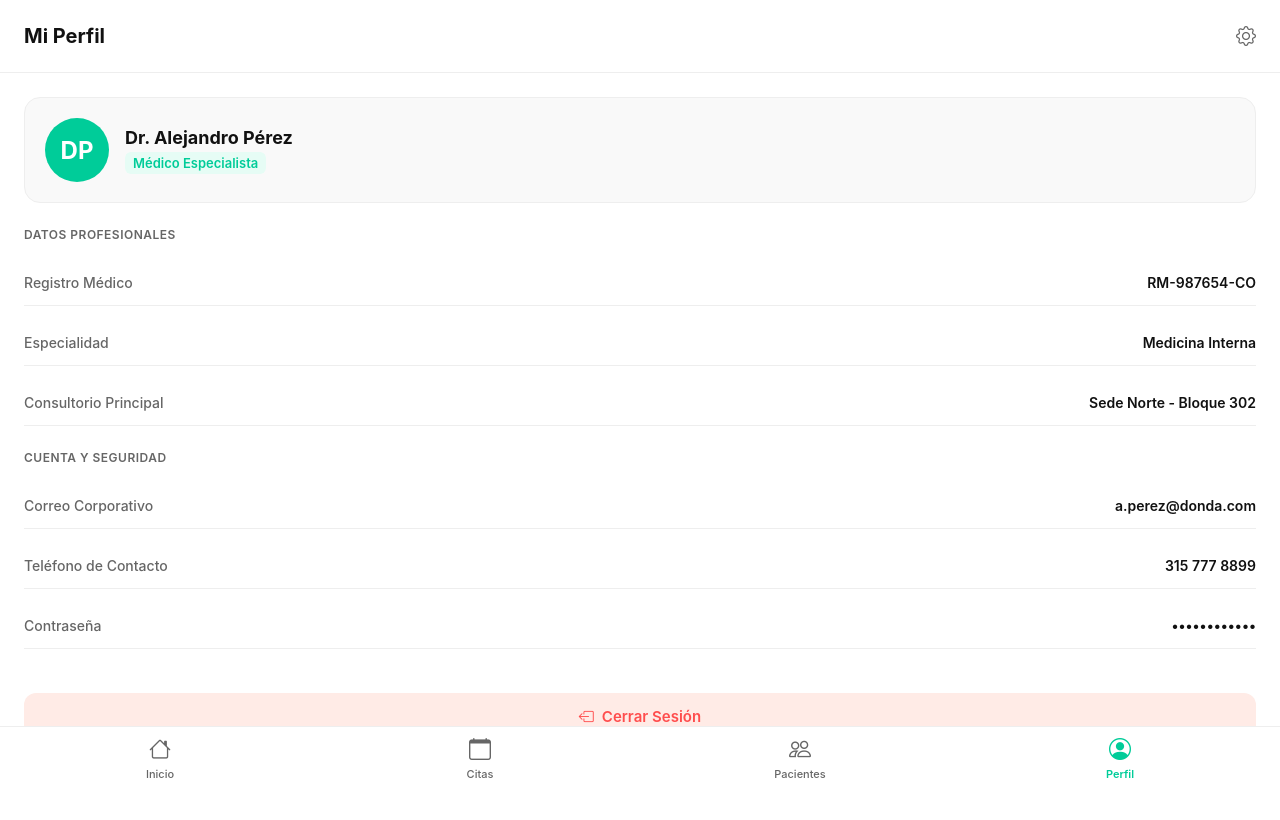
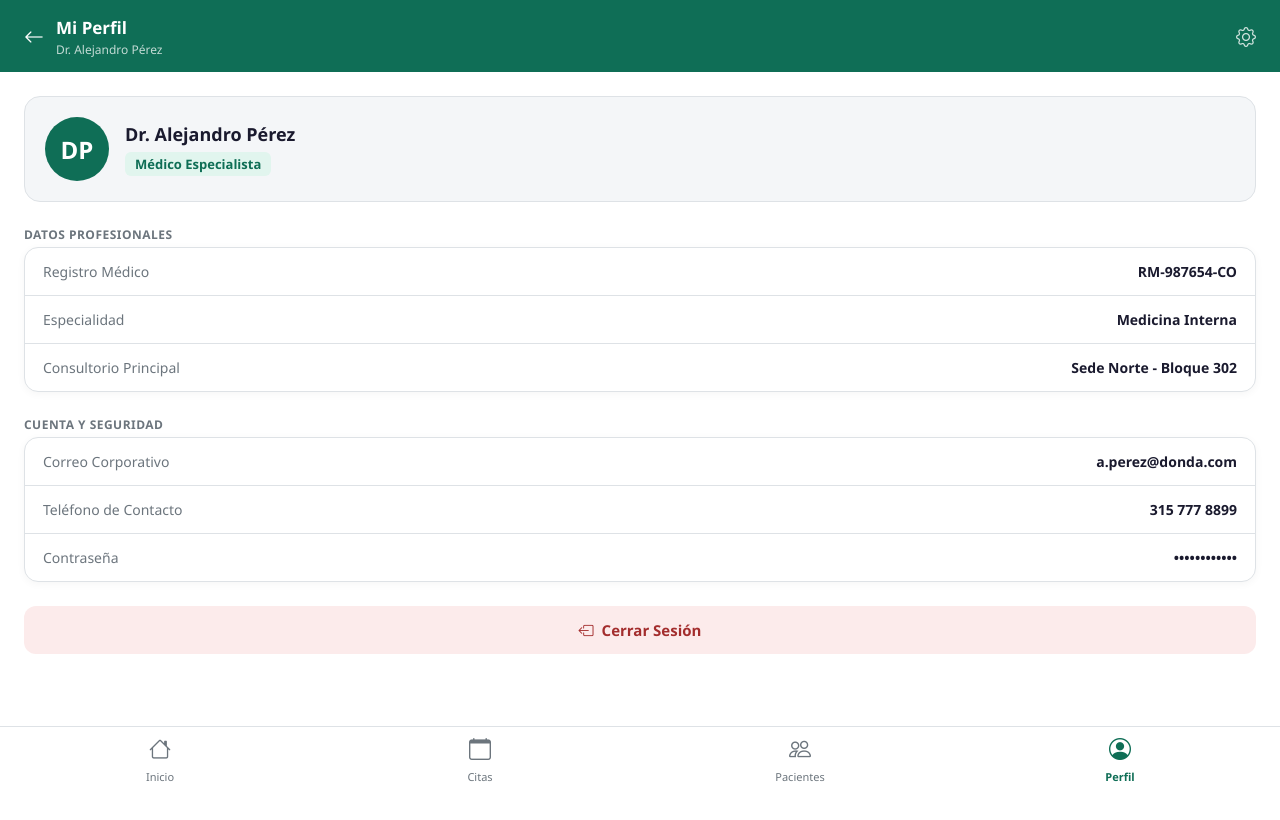
Before and after one commit to davisvv/centro-medico-donda, a plain HTML site: page perfil.html in a window 1280 px wide. Drawn offline with nearby package versions, Linux system fonts and the light colour scheme.

Commit message:
Fix: unify perfil.html styles and add back button

```diff
--- a/perfil.html
+++ b/perfil.html
@@ -8,44 +8,69 @@
     <link rel="stylesheet" href="https://cdn.jsdelivr.net/npm/bootstrap-icons@1.11.3/font/bootstrap-icons.min.css">
     <style>
         :root {
-            --verde-principal: #00cc99;
-            --verde-fondo: #e6fcf5;
-            --gris-oscuro: #111111;
-            --texto-suave: #666666;
-            --gris-borde: #eeeeee;
-            --gris-fondo: #f9f9f9;
-            --rojo-suave: #ffebe6;
-            --rojo-texto: #ff4d4d;
+            --verde: #0F6E56;
+            --verde-oscuro: #085041;
+            --verde-claro: #E1F5EE;
+            --gris-fondo: #F4F6F8;
+            --gris-borde: #DEE2E6;
+            --texto: #1A1A2E;
+            --texto-suave: #6C757D;
+            --rojo-suave: #FCEBEB;
+            --rojo-texto: #A32D2D;
         }
 
         * {
             margin: 0;
             padding: 0;
             box-sizing: border-box;
-            font-family: -apple-system, BlinkMacSystemFont, "Segoe UI", Roboto, sans-serif;
+            font-family: 'Segoe UI', sans-serif;
         }
 
         body {
-            background: #ffffff;
-            color: var(--gris-oscuro);
+            background: #fff;
+            color: var(--texto);
             min-height: 100vh;
             padding-bottom: 90px;
         }
 
-        /* HEADER DEL MÓDULO */
-        .header-modulo {
-            padding: 24px;
-            border-bottom: 1px solid var(--gris-borde);
+        /* ── TOPBAR ── */
+        .topbar {
+            background: var(--verde);
+            padding: 16px 24px 14px;
             display: flex;
-            justify-content: space-between;
             align-items: center;
+            gap: 12px;
         }
 
-        .header-modulo h1 {
+        .topbar a {
+            color: #fff;
             font-size: 20px;
-            font-weight: 700;
+            text-decoration: none;
         }
 
+        .topbar-titulo {
+            flex: 1;
+        }
+
+        .topbar-titulo h2 {
+            font-size: 17px;
+            font-weight: 600;
+            color: #fff;
+        }
+
+        .topbar-titulo p {
+            font-size: 12px;
+            color: rgba(255, 255, 255, 0.75);
+            margin-top: 2px;
+        }
+
+        .topbar-gear {
+            color: rgba(255, 255, 255, 0.8);
+            font-size: 20px;
+            cursor: pointer;
+        }
+
+        /* ── CONTENIDO ── */
         .contenedor-perfil {
             padding: 24px;
             display: flex;
@@ -53,7 +78,7 @@
             gap: 24px;
         }
 
-        /* TARJETA DE IDENTIFICACIÓN DEL MÉDICO */
+        /* ── TARJETA USUARIO ── */
         .tarjeta-usuario {
             background: var(--gris-fondo);
             padding: 20px;
@@ -67,39 +92,34 @@
         .avatar-grande {
             width: 64px;
             height: 64px;
-            background: var(--verde-principal);
-            color: white;
+            background: var(--verde);
+            color: #fff;
             border-radius: 50%;
             display: flex;
             align-items: center;
             justify-content: center;
             font-size: 24px;
             font-weight: 700;
+            flex-shrink: 0;
         }
 
         .user-info .nombre {
             font-size: 18px;
             font-weight: 700;
-            margin-bottom: 4px;
+            margin-bottom: 6px;
         }
 
         .user-info .rol {
             font-size: 13px;
-            color: var(--verde-principal);
+            color: var(--verde);
             font-weight: 600;
-            background: var(--verde-fondo);
-            padding: 3px 8px;
+            background: var(--verde-claro);
+            padding: 3px 10px;
             border-radius: 6px;
             display: inline-block;
         }
 
-        /* SECCIONES DE INFORMACIÓN EN LISTA */
-        .seccion-info {
-            display: flex;
-            flex-direction: column;
-            gap: 14px;
-        }
-
+        /* ── SECCIONES ── */
         .seccion-titulo {
             font-size: 12px;
             font-weight: 600;
@@ -109,12 +129,27 @@
             margin-bottom: 4px;
         }
 
+        .seccion-info {
+            display: flex;
+            flex-direction: column;
+            gap: 0;
+            background: #fff;
+            border-radius: 14px;
+            border: 1px solid var(--gris-borde);
+            overflow: hidden;
+            box-shadow: 0 2px 8px rgba(0, 0, 0, 0.04);
+        }
+
         .dato-item {
             display: flex;
             justify-content: space-between;
-            padding: 14px 0;
+            padding: 14px 18px;
             border-bottom: 1px solid var(--gris-borde);
             font-size: 14px;
+        }
+
+        .dato-item:last-child {
+            border-bottom: none;
         }
 
         .dato-item label {
@@ -124,9 +159,10 @@
 
         .dato-item span {
             font-weight: 600;
+            color: var(--texto);
         }
 
-        /* BOTÓN COMERCIAL DE CERRAR SESIÓN */
+        /* ── BOTÓN CERRAR SESIÓN ── */
         .btn-cerrar-sesion {
             width: 100%;
             padding: 14px;
@@ -141,23 +177,25 @@
             align-items: center;
             justify-content: center;
             gap: 8px;
-            margin-top: 20px;
             transition: 0.2s;
+        }
+
+        .btn-cerrar-sesion:hover {
+            background: #f5d5d5;
         }
 
         .btn-cerrar-sesion:active {
             transform: scale(0.98);
-            background: #ffdcd4;
         }
 
-        /* NAV INFERIOR AJUSTADA A 4 BOTONES (ROL MÉDICO) */
+        /* ── NAV INFERIOR ── */
         .nav-inferior {
             position: fixed;
             bottom: 0;
             left: 0;
             right: 0;
             height: 74px;
-            background: #ffffff;
+            background: #fff;
             border-top: 1px solid var(--gris-borde);
             display: flex;
             justify-content: space-around;
@@ -176,7 +214,6 @@
             font-weight: 500;
             gap: 5px;
             width: 25%;
-            /* Ajustado para distribuir perfectamente 4 botones */
         }
 
         .nav-item i {
@@ -184,20 +221,31 @@
         }
 
         .nav-item.activo {
-            color: var(--verde-principal);
+            color: var(--verde);
             font-weight: 600;
+        }
+
+        .nav-item:hover {
+            color: var(--verde);
         }
     </style>
 </head>
 
 <body>
 
-    <div class="header-modulo">
-        <h1>Mi Perfil</h1>
-        <i class="bi bi-gear" style="font-size: 20px; color: var(--texto-suave); cursor: pointer;"></i>
+    <!-- TOPBAR CON BOTÓN ATRÁS -->
+    <div class="topbar">
+        <a href="dashboard.html"><i class="bi bi-arrow-left"></i></a>
+        <div class="topbar-titulo">
+            <h2>Mi Perfil</h2>
+            <p>Dr. Alejandro Pérez</p>
+        </div>
+        <i class="bi bi-gear topbar-gear"></i>
     </div>
 
     <div class="contenedor-perfil">
+
+        <!-- TARJETA USUARIO -->
         <div class="tarjeta-usuario">
             <div class="avatar-grande">DP</div>
             <div class="user-info">
@@ -206,25 +254,34 @@
             </div>
         </div>
 
+        <!-- DATOS PROFESIONALES -->
+        <div>
+            <div class="seccion-titulo">Datos Profesionales</div>
             <div class="seccion-info">
-            <div class="seccion-titulo">Datos Profesionales</div>
                 <div class="dato-item"><label>Registro Médico</label><span>RM-987654-CO</span></div>
                 <div class="dato-item"><label>Especialidad</label><span>Medicina Interna</span></div>
                 <div class="dato-item"><label>Consultorio Principal</label><span>Sede Norte - Bloque 302</span></div>
             </div>
+        </div>
 
+        <!-- CUENTA Y SEGURIDAD -->
+        <div>
+            <div class="seccion-titulo">Cuenta y Seguridad</div>
             <div class="seccion-info">
-            <div class="seccion-titulo">Cuenta y Seguridad</div>
                 <div class="dato-item"><label>Correo Corporativo</label><span>a.perez@donda.com</span></div>
                 <div class="dato-item"><label>Teléfono de Contacto</label><span>315 777 8899</span></div>
                 <div class="dato-item"><label>Contraseña</label><span>••••••••••••</span></div>
             </div>
+        </div>
 
+        <!-- BOTÓN CERRAR SESIÓN -->
         <button class="btn-cerrar-sesion" onclick="window.location='login.html'">
             <i class="bi bi-box-arrow-left"></i> Cerrar Sesión
         </button>
+
     </div>
 
+    <!-- NAV INFERIOR -->
     <nav class="nav-inferior">
         <a class="nav-item" href="dashboard.html"><i class="bi bi-house"></i>Inicio</a>
         <a class="nav-item" href="citas.html"><i class="bi bi-calendar"></i>Citas</a>
```
Lines whose indentation alone changed are shown as unchanged.
